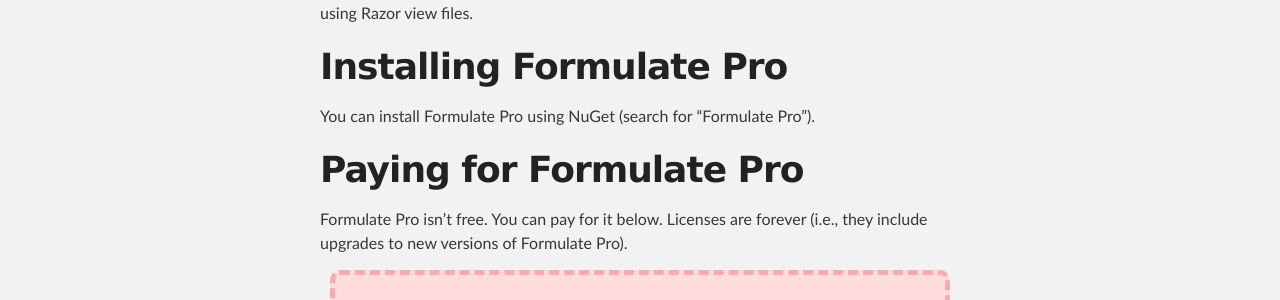
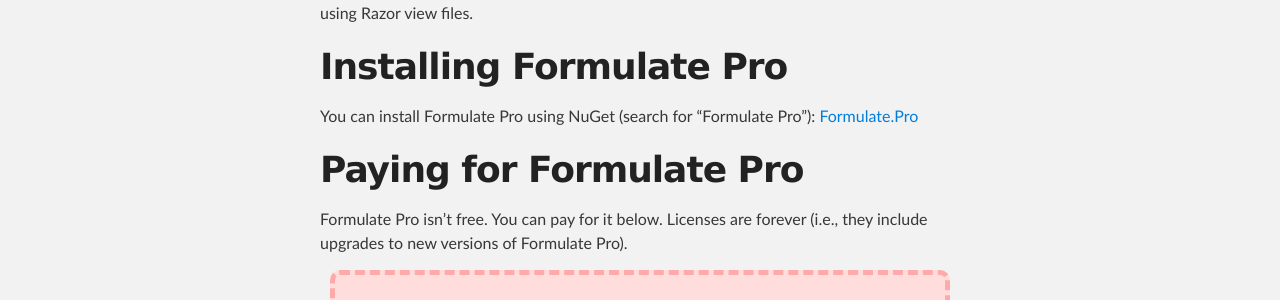
Before and after one commit to rhythmagency/formulate, a Jekyll site: the page built from pro/index.md, in a window 1280 px wide. Shown: the part 386-686 px from the top of the page. Built offline with Jekyll 4.4.1, drawn with Linux system fonts in a browser that asks for light colours; comment, search, counter and statistics services are not loaded.

Commit message:
feat (Documentation) add link to Formulate Pro NuGet package

```diff
--- a/pro/index.md
+++ b/pro/index.md
@@ -11,7 +11,7 @@
 
 # Installing Formulate Pro
 
-You can install Formulate Pro using NuGet (search for "Formulate Pro").
+You can install Formulate Pro using NuGet (search for "Formulate Pro"): [Formulate.Pro](https://www.nuget.org/packages/Formulate.Pro)
 
 # Paying for Formulate Pro
 
```
